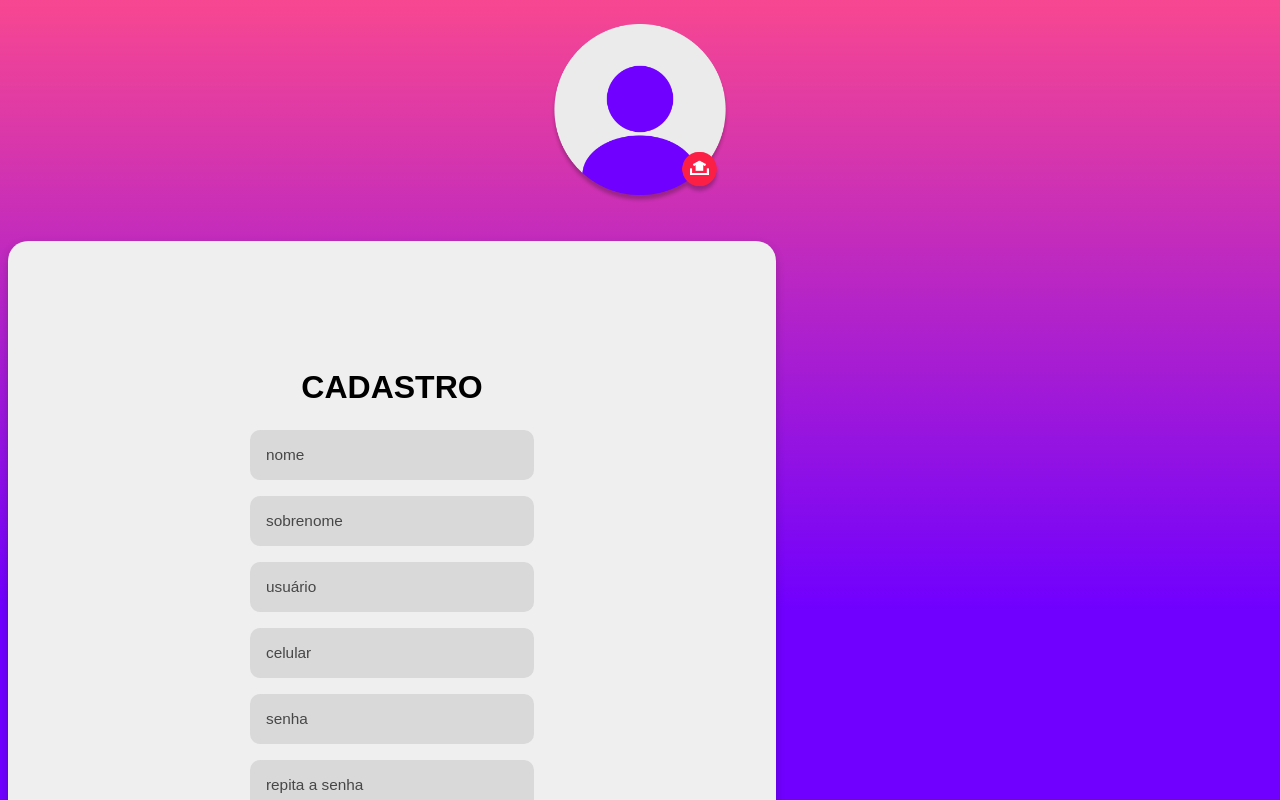
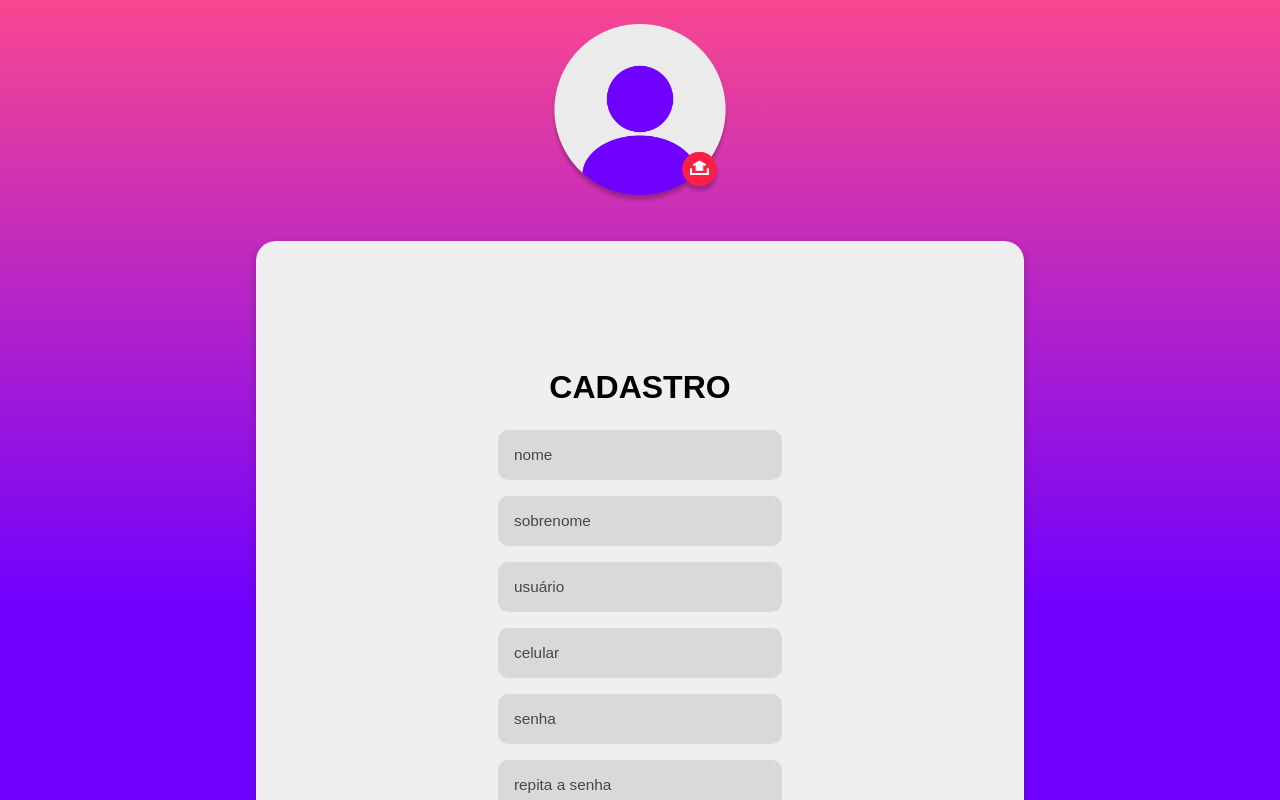
Before and after one commit to RAILANABREU/Projeto-de-WEB, a React (Create React App) app in the folder frontend/: page /signup in a window 1280 px wide. Shown: the top 800 px of the page. Built offline with nearby package versions, Linux system fonts and the light colour scheme; a web font is replaced by a local one.

Commit message:
Responsividade do Sign-up

```diff
--- a/frontend/src/pages/Sign-up.jsx
+++ b/frontend/src/pages/Sign-up.jsx
@@ -103,7 +103,9 @@ function SignUp(){
             <Perfil img={imagemBase64} />
           </label>
         </div>
-        <Main>
+
+        <div className={style.central}>
+          <Main>
             <h1>CADASTRO</h1>
             {message && <p className="message">{message}</p>}
             <form onSubmit={handleSubmit(onSubmit)}>
@@ -166,7 +168,8 @@ function SignUp(){
               <p className={style.p}>Já tem uma conta?<Link to ="/signin">Entrar</Link></p>
 
             </form>
-        </Main>
+          </Main>
+        </div>
         <Footer/>
       </div>
     )
--- a/frontend/src/pages/Sign.module.css
+++ b/frontend/src/pages/Sign.module.css
@@ -57,9 +57,13 @@
   }
 }
 
+@media screen and (min-width: 800px){
 
+  .central{
+    display: flex;
+    justify-content: center;
+  }
 
-@media screen and (min-width: 800px){
   h1{
     font-size: 2.5vw;
     margin-bottom: 2vh;
```
